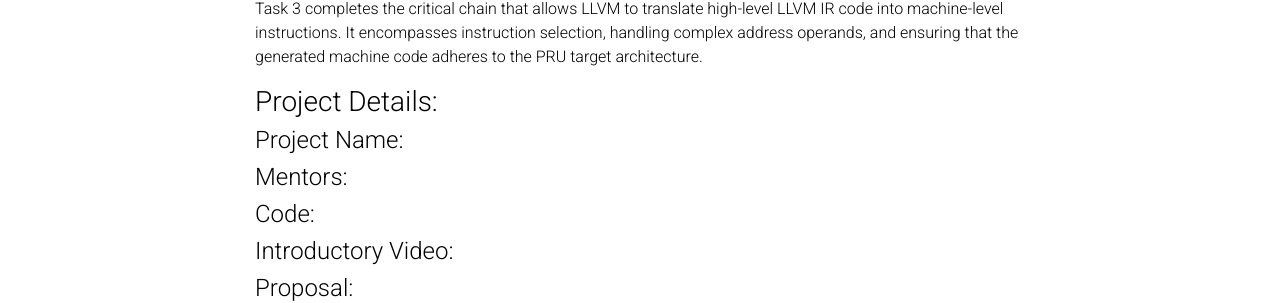
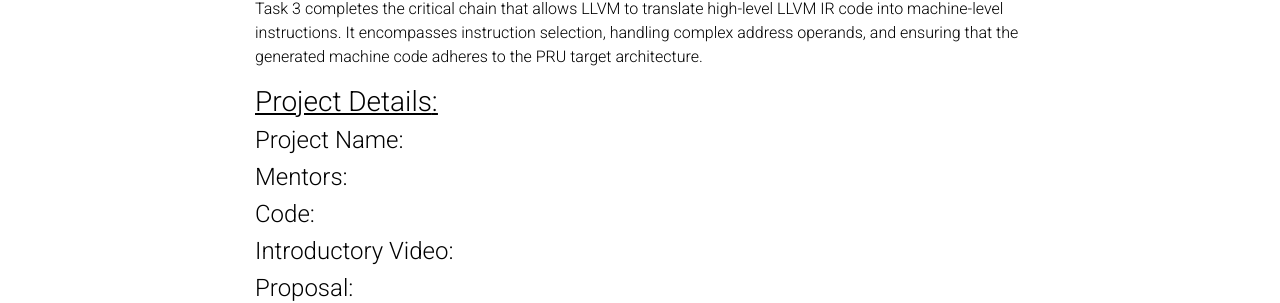
Before and after one commit to Khushi-Balia/Khushi-Balia.github.io, a Jekyll site: the page built from _posts/2023-10-21-final-report.md, in a window 1280 px wide and 900 px high, scrolled down 7801 px. Shown: the part 175-478 px from the top of the window. Built offline with Jekyll 4.4.1, drawn with Linux system fonts in a browser that asks for light colours; comment, search, counter and statistics services are not loaded; a style sheet for code colours, icons or effects is not loaded; part of the change alters nothing that is shown.

````diff
--- a/_posts/2023-10-21-final-report.md
+++ b/_posts/2023-10-21-final-report.md
@@ -25,7 +25,7 @@ Gradually, I began to make progress. I started to understand the overall structu
 As the weeks turned into months, I slowly but surely made progress on the tasks. There were **three main milestones** of the project.
 
 
-#### 1. Understanding the Cpu0 backend tutorial and implementing it
+#### <ins>1. Understanding the Cpu0 backend tutorial and implementing it</ins>
 
 The first milestone of the project was to understand and implement the Cpu0 backend tutorial. This tutorial provides a step-by-step guide to building a new LLVM backend. By following the tutorial, I was able to gain a deep understanding of the LLVM backend architecture.
 
@@ -35,7 +35,7 @@ In order to use the tutorial as a starting point for my project, I had to make a
 
 You can find the steps of building the Cpu0 backend in [this blog](https://khushi-balia.github.io/blog/2023/week-2/) of mine.
 
-#### 2. New backend initialization for PRU
+#### <ins>2. New backend initialization for PRU<ins>
 
 The second milestone of the project was to implement the necessary infrastructure for supporting the PRU target. This involved registering PRU as a target with **LLVM version 16** (the latest version)
 
@@ -87,7 +87,7 @@ By implementing dummy code for the above, I was able to successfully register PR
 
 Image
 
-#### 3. Adding code for PRU assembly code generation
+#### <ins>3. Adding code for PRU assembly code generation<ins>
 
 The third and final milestone of the project was to add code to the backend for PRU assembly code generation. Originally, the plan was to implement this milestone using LLVM version 16. However, due to the very limited to no documentation available for the changes in LLVM 16, it was decided to implement it in LLVM 8 instead.
 
@@ -143,7 +143,7 @@ Image
 
 Workflow for Milestone 2 and Milestone 3:
 
-##### TableGen description files
+##### <ins>TableGen description files<ins>
 
 In order to implement a backend, I needed to write description files related to the target, that are called .td files. These .td files are translated into C++ source code by TableGen's tool llvm-tblgen when building the compiler. The generated code is then used in the backend implementation.
 
@@ -200,7 +200,7 @@ def PRUcallseq_start :
                     	[SDNPHasChain, SDNPOutGlue]>;
 ```
 
-#### Target registration
+#### <ins>Target registration<ins>
 
 Once the necessary TableGen description files were written, the next step was to register the new target PRU with LLVM. The following things were done:
 
@@ -236,7 +236,7 @@ These were the main things done for milestone 2.
 
 The work for milestone 3 was divided into 3 tasks:
 
-#### 1. Laying the Foundations - PRU Target Machine Architecture
+#### <ins>1. Laying the Foundations - PRU Target Machine Architecture<ins>
 
 In this task, I created/ modified a number of files to implement the target machine architecture for PRU. These files include:
 
@@ -256,7 +256,7 @@ In this task, I created/ modified a number of files to implement the target mach
 
 Completing Task 1 involved setting the stage for the entire PRU target machine architecture, from instruction handling to function management. These files form the cornerstone upon which subsequent development tasks will build.
 
-##### 2. Adding AsmPrinter Support
+##### <ins>2. Adding AsmPrinter Support<ins>
 
 With the groundwork laid, I added AsmPrinter support, a crucial component in code generation. This task focuses on turning Machine DAGs into assembly code through the following steps:
 
@@ -270,7 +270,7 @@ With the groundwork laid, I added AsmPrinter support, a crucial component in cod
 
 Task 2 enriches the PRU target machine architecture by enabling it to produce assembly output, a fundamental step in the code generation process.
 
-#### Implementing DAGToDAGISel - Bridging LLVM IR to Machine DAG
+#### <ins>Implementing DAGToDAGISel - Bridging LLVM IR to Machine DAG<ins>
 
 Task 3 marks a pivotal phase in developing the PRU target machine architecture. It focuses on extending support for DAGToDAGISel, a critical component responsible for converting LLVM IR DAG (Directed Acyclic Graph) to the Machine DAG. This process is essential for ensuring that the high-level LLVM IR code can be transformed into low-level machine code instructions.
 
@@ -286,7 +286,7 @@ Task 3 marks a pivotal phase in developing the PRU target machine architecture.
 
 Task 3 completes the critical chain that allows LLVM to translate high-level LLVM IR code into machine-level instructions. It encompasses instruction selection, handling complex address operands, and ensuring that the generated machine code adheres to the PRU target architecture.
 
-### Project Details:
+### <ins>Project Details<ins>:
 
 #### Project Name:
 #### Mentors:
````
